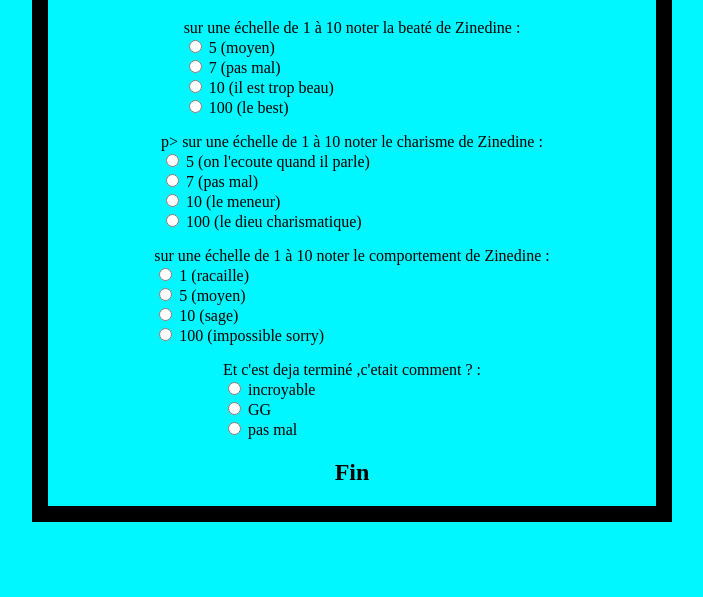
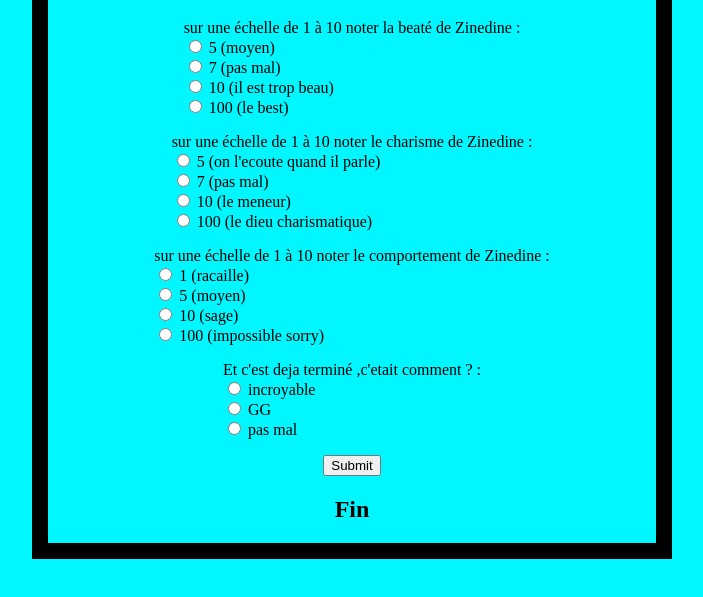
Before and after one commit to Raph-le-best/codespaces-blank, a website: page website/formulaire1.html in a window 1280 px wide. Shown: the part 85-682 px from the top of the page, without its empty margins (288-991 px from the left). Drawn offline with Linux system fonts and the light colour scheme.

Commit message:
jeudi aprem

```diff
--- a/website/formulaire1.html
+++ b/website/formulaire1.html
@@ -8,54 +8,59 @@
 
     <h1>Noter Zinedine !!!</h1>
 
-
-    <form action="" method="get">
+    <form>
       <p>
         sur une échelle de 1 à 10 noter la beaté de Zinedine :<br />
-        <input type="radio" name="beaute" value="5 (moyen)" id="5 (moyen)" />
-        <label for="5 (moyen)">5 (moyen)</label><br />
-        <input type="radio" name="beaute" value="7 (pas mal)5" id="7 (pas mal)" />
+        <input type="radio" name="beaute" value="5" id="beaute-5" required />
+        <label for="beaute-5">5 (moyen)</label><br />
+
+        <input type="radio" name="beaute" value="7" id="beaute-7" />
+        <label for="beaute-7">7 (pas mal)</label><br />
+
+        <input type="radio" name="beaute" value="10" id="beaute-10" />
+        <label for="beaute-10">10 (il est trop beau)</label><br />
+
+        <input type="radio" name="beaute" value="100" id="beaute-100" />
+        <label for="beaute-100">100 (le best)</label>
+      </p>
+      <p>
+        sur une échelle de 1 à 10 noter le charisme de Zinedine :<br />
+        <input type="radio" name="charisme" value="5 " id="charisme-5" required/>
+        <label for="5 (moyen)">5 (on l'ecoute quand il parle)</label><br />
+        <input type="radio" name="charisme" value="7 " id="charisme-7 " />
         <label for="7 (pas mal)">7 (pas mal)</label><br />
-        <input type="radio" name="beaute" value="10 (il est trop beau)" id="10 (il est trop beau)" />
-        <label for="10 (il est trop beau)">10 (il est trop beau)</label><br />
-        <input type="radio" name="beaute" value="100 (le best)" id="100 (le best)" />
-        <label for="100 (le best)">100 (le best)</label>
-      </p>
-      p>
-        sur une échelle de 1 à 10 noter le charisme de Zinedine :<br />
-        <input type="radio" name="charisme" value="5 (moyen)" id="5 (moyen)" />
-        <label for="5 (moyen)">5 (on l'ecoute quand il parle)</label><br />
-        <input type="radio" name="charisme" value="7 (pas mal)5" id="7 (pas mal)" />
-        <label for="7 (pas mal)">7 (pas mal)</label><br />
-        <input type="radio" name="charisme" value="10 (le meneur)" id="10 (le meneur)" />
+        <input type="radio" name="charisme" value="10 " id="charisme-10 " />
         <label for="10 (le meneur)">10 (le meneur)</label><br />
-        <input type="radio" name="charisme" value="100 (le dieu charismatique)" id="100 (le dieu charismatique)" />
+        <input type="radio" name="charisme" value="100 " id="charisme-100 " />
         <label for="100 (le dieu charismatique)">100 (le dieu charismatique)</label>
       </p>
 
 
       <p>
         sur une échelle de 1 à 10 noter le comportement de Zinedine :<br />
-        <input type="radio" name="comportement" value="1 (racaille)" id="1 (racaille)" />
+        <input type="radio" name="comportement" value="1 " id="comportement-1 " required/>
         <label for="1 (racaille)">1 (racaille)</label><br />
-        <input type="radio" name="comportement" value="5 (moyen)" id="5 (moyen)" />
+        <input type="radio" name="comportement" value="5 " id="comportement-5 " />
         <label for="5 (moyen)">5 (moyen)</label><br />
-        <input type="radio" name="comportement" value="10 (sage)" id="10 (sage)" />
+        <input type="radio" name="comportement" value="10 " id="comportement-10 " />
         <label for="10 (sage)">10 (sage)</label><br />
-        <input type="radio" name="comportement" value="100 (impossible sorry)" id="100 (impossible sorry)" />
+        <input type="radio" name="comportement" value="100 " id="comportement-100 " />
         <label for="100 (impossible sorry)">100 (impossible sorry)</label>
       </p>
       <p>
         Et c'est deja terminé ,c'etait comment ? :<br />
-      <input type="radio" name="note" value="incroyable" id="incroyable" />
+      <input type="radio" name="note" value="1000" id="note-incroyable" required/>
       <label for="incroyable">incroyable</label><br />
-      <input type="radio" name="note" value="GG" id="GG" />
+      <input type="radio" name="note" value="100" id="note-GG" />
       <label for="GG">GG</label><br />
-      <input type="radio" name="note" value="pas mal" id="pas mal" />
+      <input type="radio" name="note" value="10" id="note-pas mal" />
       <label for="pas mal">pas mal</label><br />
 
     </p>
 
+    <input type="submit">
+
+
     </form>
    <h2> Fin </h2>
    </body>
--- a/website/style.css
+++ b/website/style.css
@@ -41,3 +41,6 @@ strong {
   display: flex;
   justify-content: space-evenly;
 }
+#hidden-link{
+  display: none;
+}
```
Also changed, not shown: website/index.html (+26 -6 lines).
